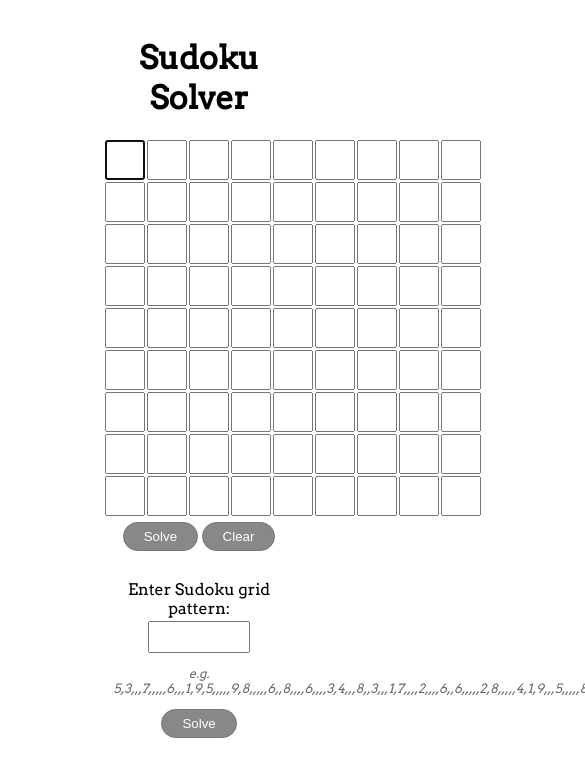
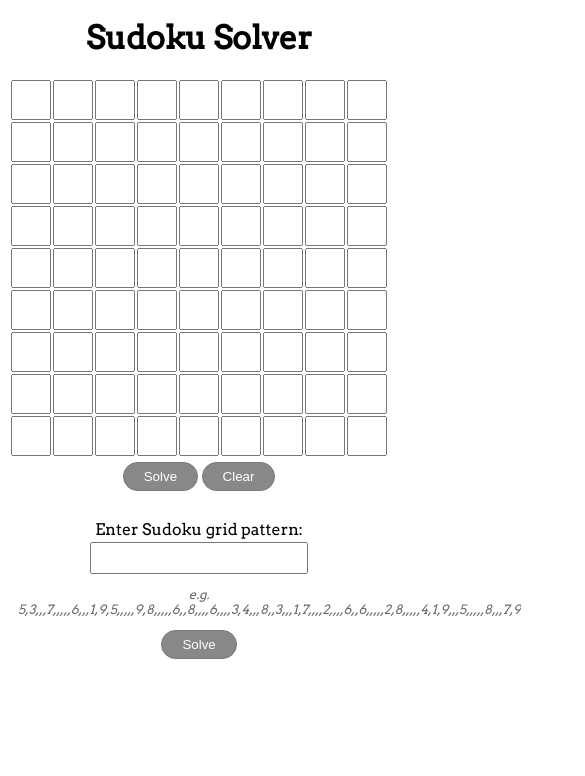
Before and after one commit to tollerz/simpleSudoku, a plain HTML site: page index.html in a window 390 px wide. Shown: the top 776 px of the page, 585 px wide, since content can reach past the window. Drawn offline with Linux system fonts and the light colour scheme.

Commit message:
Styling changes to take into account smaller devices

```diff
--- a/index.html
+++ b/index.html
@@ -14,7 +14,7 @@
         <table class="puzzle-grid">
             <tbody>
                 <tr class="row">
-                    <td class="cell"><input autofocus onfocus="this.value = this.value;" class="answer-cell" id="r1c1" type="text" maxLength="1"></input></td>
+                    <td class="cell"><input class="answer-cell" id="r1c1" type="text" maxLength="1"></input></td>
                     <td class="cell"><input class="answer-cell" id="r1c2" type="text" maxLength="1"></input></td>
                     <td class="cell"><input class="answer-cell" id="r1c3" type="text" maxLength="1"></input></td>
                     <td class="cell"><input class="answer-cell" id="r1c4" type="text" maxLength="1"></input></td>
--- a/styles.css
+++ b/styles.css
@@ -4,7 +4,7 @@ body {
 }
 
 h1 {
-    padding-top: 30px;
+    padding-top: 10px;
 }
 
 button {
@@ -37,6 +37,13 @@ label.label-vertical {
     margin: auto;
 }
 
+@media screen and (max-width: 480px){
+    .container {
+        width: 100%;
+        margin: 0;
+    }
+}
+
 #pattern-container {
     padding: 10px;
 }
@@ -59,7 +66,6 @@ label.label-vertical {
 }
 
 .row {
-    width: 500px;
     margin: auto;
 }
 
```
